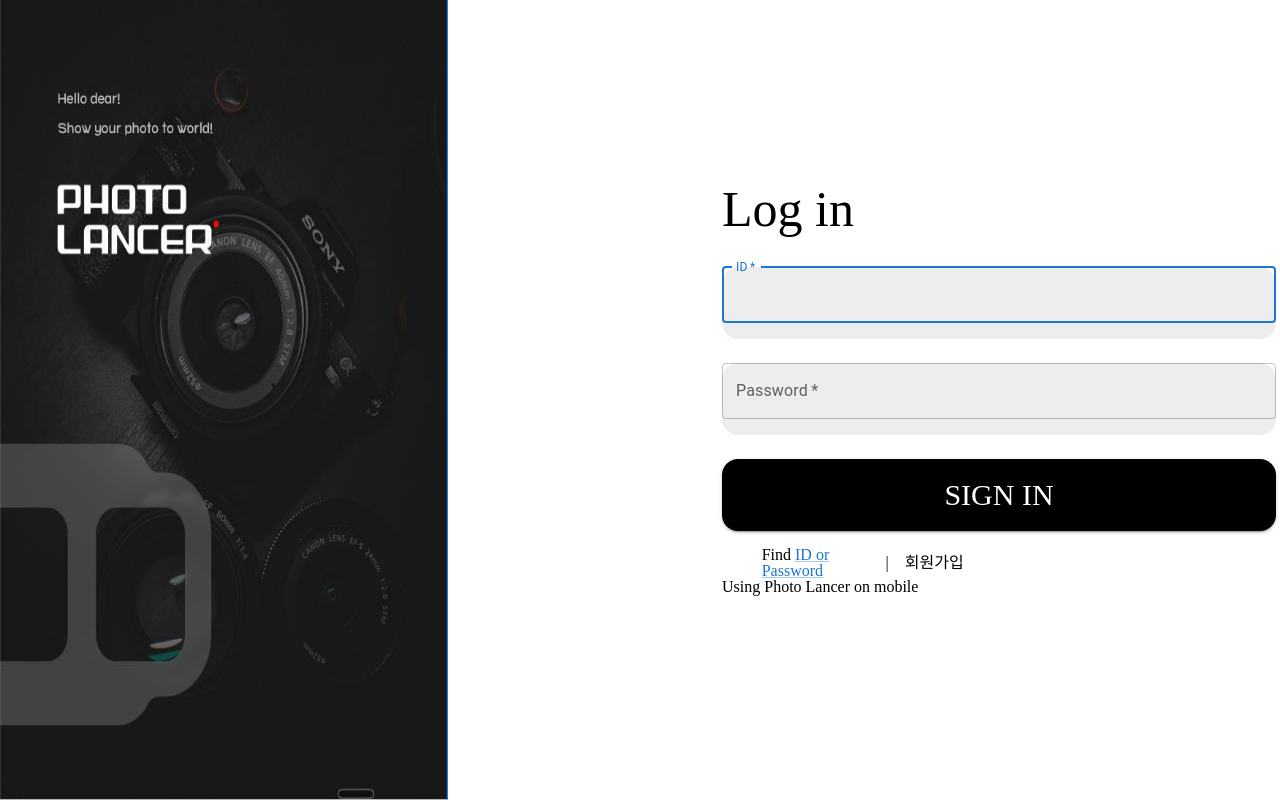
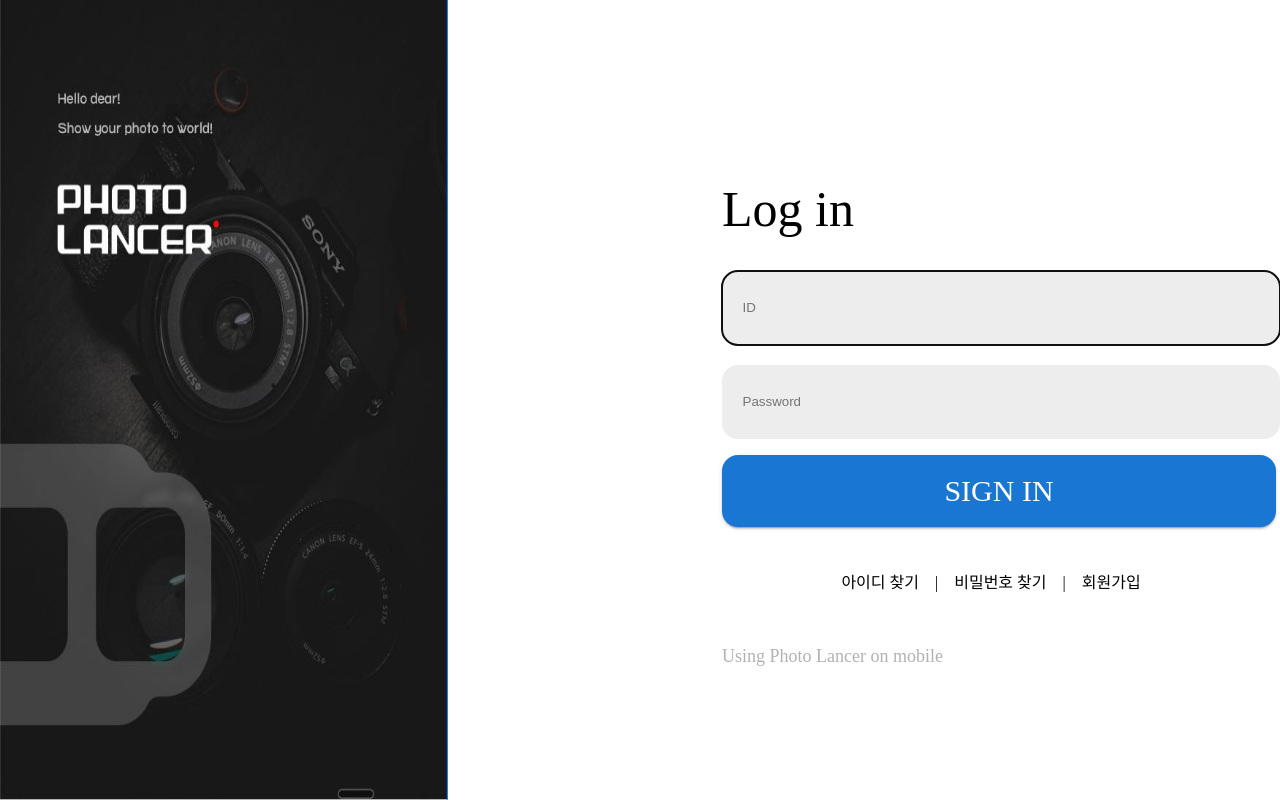
Before and after one commit to photoLancer/frontend, a React (Create React App) app: page /login in a window 1280 px wide. Built offline with nearby package versions, Linux system fonts and the light colour scheme.

Commit message:
[FE-44] 로그인 수정

```diff
--- a/package.json
+++ b/package.json
@@ -17,11 +17,11 @@
     "dropzone": "^6.0.0-beta.2",
     "react": "^18.2.0",
     "react-dom": "^18.2.0",
-    "react-hook-form": "^7.45.2",
+    "react-hook-form": "^7.45.4",
     "react-icons": "^4.10.1",
     "react-redux": "^8.1.1",
     "react-router-dom": "^6.14.0",
-    "react-scripts": "5.0.1",
+    "react-scripts": "^2.1.3",
     "redux": "^4.2.1",
     "redux-persist": "^6.0.0",
     "redux-promise": "^0.6.0",
--- a/src/routes/LoginPage/LoginPage.js
+++ b/src/routes/LoginPage/LoginPage.js
@@ -8,12 +8,25 @@ import Container from '@mui/material/Container';
 import Grid from '@mui/material/Grid';
 import styles from './LoginPage.module.css';
 import Login from './Login.JPG';
+import { useForm } from 'react-hook-form';
+import { useRef } from 'react';
 
 function LoginPage() {
+  const {
+    register,
+    handleSubmit,
+    watch,
+    formState: { errors },
+  } = useForm();
+  console.log(watch('id'));
+  const onSubmit = (data) => {
+    console.log('data', data);
+  };
   return (
     <div className={styles.LoginPage}>
-      <img className={styles.L_img} src={Login} alt='login_camera' />
-      <Container component='main'>
+      <img className={styles.L_img} src={Login} alt="login_camera" />
+      <Container component="main">
+        <form onSubmit={handleSubmit(onSubmit)}>
           <Box
             sx={{
               marginTop: '168px',
@@ -24,8 +37,8 @@ function LoginPage() {
             }}
           >
             <Typography
-            component='h1'
-            variant='h5'
+              component="h1"
+              variant="h5"
               selected
               sx={{
                 fontFamily: 'neurimbo Gothic',
@@ -36,41 +49,41 @@ function LoginPage() {
             >
               Log in
             </Typography>
-          <TextField
-            label='ID'
-            name='ID'
-            required
-            margin='normal'
+            <input
+              className={styles.input_id}
+              label="ID"
+              name="ID"
+              margin="normal"
               autoFocus
-            sx={{
-              background: 'rgba(237, 237, 237, 1)',
-              width: '554px',
-              height: '72px',
-              border: 'none',
-              borderRadius: '16px',
-            }}
-          ></TextField>
-          <TextField
-            label='Password'
-            name='pwd'
-            sx={{
-              mt: 2,
-              background: 'rgba(237, 237, 237, 1)',
-              width: '554px',
-              height: '72px',
-              border: 'none',
-              borderRadius: '16px',
-            }}
-            margin='normal'
-            required
-          ></TextField>
+              placeholder="     ID"
+              {...register('id', { required: true })}
+            ></input>
+
+            <input
+              className={styles.input_id}
+              label="Password"
+              name="pwd"
+              placeholder="     Password"
+              margin="normal"
+            ></input>
+            {errors.id && errors.id.type === 'required' && (
+              <span className={styles.errors1}>
+                아이디 또는 비밀번호<span className={styles.errors2}>를 입력해주세요</span>
+              </span>
+            )}
+            {errors.pwd && errors.pwd.type === 'required' && (
+              <span className={styles.errors1}>
+                아이디 또는 비밀번호<span className={styles.errors2}>를 입력해주세요</span>
+              </span>
+            )}
             <Button
-            type='submit'
-            variant='contained'
+              className={styles.sign_button}
+              type="submit"
+              variant="contained"
               sx={{
                 mt: 2,
                 mb: 2,
-              backgroundColor: 'black',
+                backgroundColor: 'background: rgba(17, 17, 17, 0.5)',
                 width: '554px',
                 height: '72px',
                 borderRadius: '16px',
@@ -84,28 +97,31 @@ function LoginPage() {
             >
               Sign in
             </Button>
-
             <Grid
               container
               spacing={2}
-            direction='row'
-            justifyContent='center'
-            alignItems='center'
+              direction="row"
+              justifyContent="center"
+              alignItems="center"
+              sx={{
+                mt: 2,
+                width: '554px',
+              }}
             >
-            <Grid item md={5}>
-              Find <Link>ID or Password</Link>
-            </Grid>
+              <Grid item>아이디 찾기</Grid>
+              <Grid item>|</Grid>
+              <Grid item>비밀번호 찾기</Grid>
               <Grid item>|</Grid>
               <Grid item>회원가입</Grid>
             </Grid>
-          <Grid container>Using Photo Lancer on mobile</Grid>
+            <p className={styles.mobile_message}>Using Photo Lancer on mobile</p>
           </Box>
+        </form>
       </Container>
-      <img src='./LogIn_background.JPG'></img>
       <div className={styles.Login_contents}>
-        <input name='id'></input>
-        <input name='pwd'></input>
-        <input type='submit' value='Sign in' name='sign in'></input>
+        <input name="id"></input>
+        <input name="pwd"></input>
+        <input type="submit" value="Sign in" name="sign in"></input>
       </div>
     </div>
   );
--- a/src/routes/LoginPage/LoginPage.module.css
+++ b/src/routes/LoginPage/LoginPage.module.css
@@ -10,6 +10,165 @@ LoginPage {
   display: flex;
   flex-direction: row;
 }
-/* img {
-  height: 100%;
-} */
+.input_id {
+  background: rgba(237, 237, 237, 1);
+  width: 554px;
+  height: 72px;
+  border: none;
+  border-radius: 16px;
+  margin-top: 20px;
+  text-align: start;
+}
+.sign_button :hover {
+  background-color: black;
+}
+.errors1 {
+  width: 600px;
+  color: red;
+  font-family: Pretendard;
+  font-size: 18px;
+  font-weight: 700;
+  line-height: 30px;
+  letter-spacing: 0em;
+}
+.errors2 {
+  font-weight: 400;
+}
+.mobile_message {
+  font-family: Pretendard;
+  font-size: 18px;
+  font-weight: 400;
+  line-height: 30px;
+  letter-spacing: 0em;
+  opacity: 30%;
+  margin-top: 50px;
+}
+
+/*react-hook-form 에서 가져온
+body {
+  background: #0e101c;
+  font-family: -apple-system, BlinkMacSystemFont, 'Segoe UI', 'Roboto', 'Oxygen', 'Ubuntu', 'Cantarell', 'Fira Sans',
+    'Droid Sans', 'Helvetica Neue', sans-serif;
+}
+
+form {
+  max-width: 500px;
+  margin: 0 auto;
+}
+
+h1 {
+  font-weight: 100;
+  color: white;
+  text-align: center;
+  padding-bottom: 10px;
+  border-bottom: 1px solid rgb(79, 98, 148);
+}
+
+.form {
+  background: #0e101c;
+  max-width: 400px;
+  margin: 0 auto;
+}
+
+p {
+  color: #bf1650;
+}
+
+p::before {
+  display: inline;
+  content: '⚠ ';
+}
+
+input {
+  display: block;
+  box-sizing: border-box;
+  width: 100%;
+  border-radius: 4px;
+  border: 1px solid white;
+  padding: 10px 15px;
+  margin-bottom: 10px;
+  font-size: 14px;
+}
+
+label {
+  line-height: 2;
+  text-align: left;
+  display: block;
+  margin-bottom: 13px;
+  margin-top: 20px;
+  color: white;
+  font-size: 14px;
+  font-weight: 200;
+}
+
+button[type='submit'],
+input[type='submit'] {
+  background: #ec5990;
+  color: white;
+  text-transform: uppercase;
+  border: none;
+  margin-top: 40px;
+  padding: 20px;
+  font-size: 16px;
+  font-weight: 100;
+  letter-spacing: 10px;
+}
+
+button[type='submit']:hover,
+input[type='submit']:hover {
+  background: #bf1650;
+}
+
+button[type='submit']:active,
+input[type='button']:active,
+input[type='submit']:active {
+  transition: 0.3s all;
+  transform: translateY(3px);
+  border: 1px solid transparent;
+  opacity: 0.8;
+}
+
+input:disabled {
+  opacity: 0.4;
+}
+
+input[type='button']:hover {
+  transition: 0.3s all;
+}
+
+button[type='submit'],
+input[type='button'],
+input[type='submit'] {
+  -webkit-appearance: none;
+}
+
+.App {
+  max-width: 600px;
+  margin: 0 auto;
+}
+
+button[type='button'] {
+  display: block;
+  appearance: none;
+  background: #333;
+  color: white;
+  border: none;
+  text-transform: uppercase;
+  padding: 10px 20px;
+  border-radius: 4px;
+}
+
+hr {
+  margin-top: 30px;
+}
+
+button {
+  display: block;
+  appearance: none;
+  margin-top: 40px;
+  border: 1px solid #333;
+  margin-bottom: 20px;
+  text-transform: uppercase;
+  padding: 10px 20px;
+  border-radius: 4px;
+}*/
```
Also changed, not shown: 2 other files (tests, documents, lock files or other folders). Lines whose indentation alone changed are shown as unchanged.
